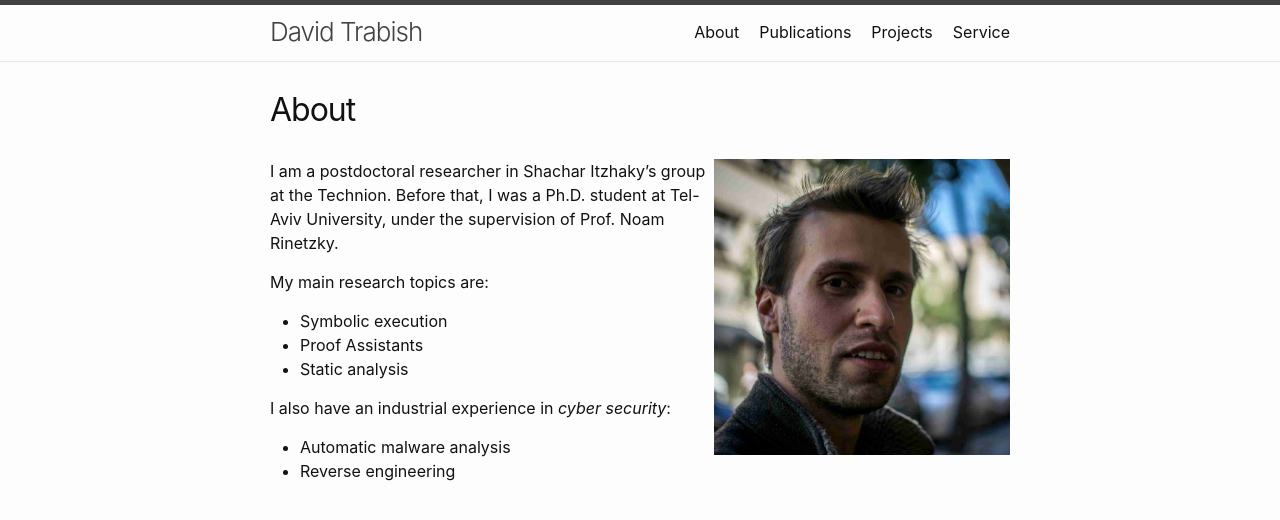
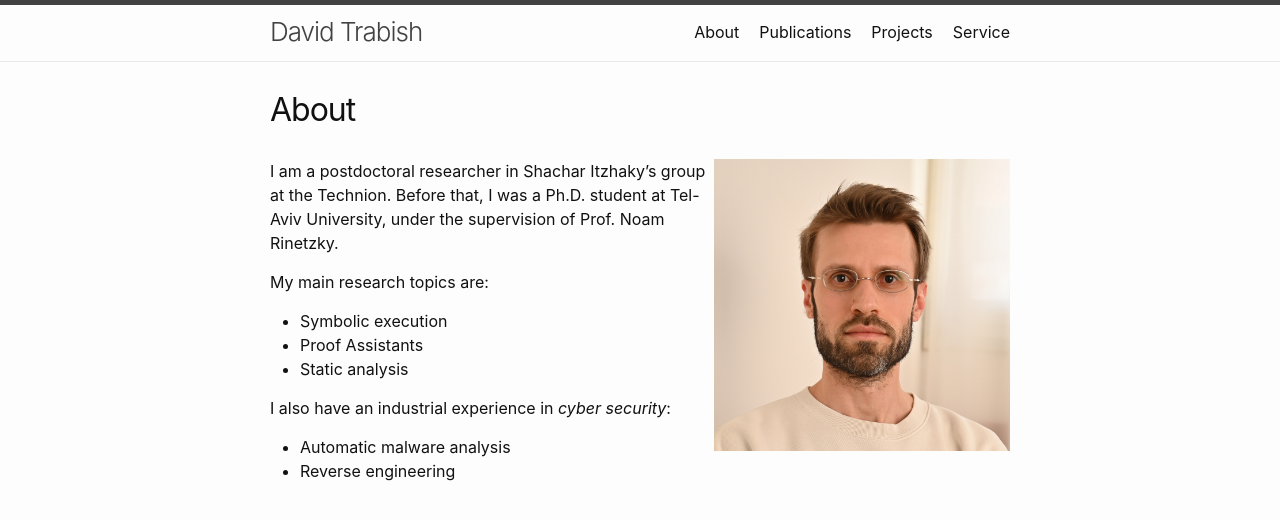
Before and after one commit to davidtr1037/davidtr1037.github.io, a Jekyll site: the page built from about.md, in a window 1280 px wide. Shown: the top 520 px of the page. Built offline with Jekyll 4.4.1, drawn with Linux system fonts in a browser that asks for light colours.

Commit message:
updating photo

```diff
--- a/about.md
+++ b/about.md
@@ -4,7 +4,7 @@ title: About
 permalink: /about/
 ---
 
-<img style="float: right; width: 40%" src="/photo.jpg">
+<img style="float: right; width: 40%" src="/photo_2.jpg">
 I am a postdoctoral researcher in Shachar Itzhaky's group at the Technion.
 Before that,
 I was a Ph.D. student at Tel-Aviv University, under the supervision of Prof. Noam Rinetzky.
```
